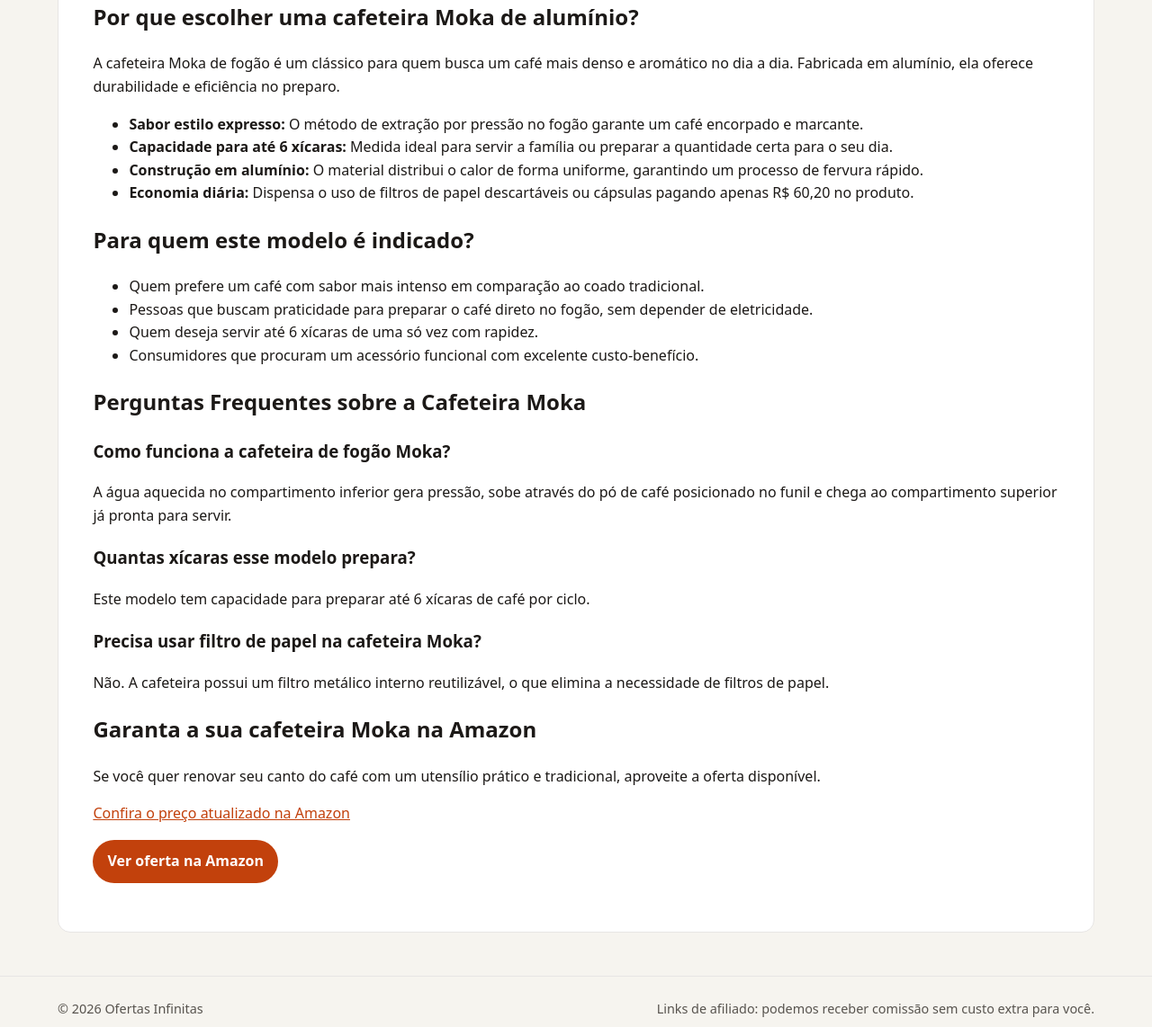
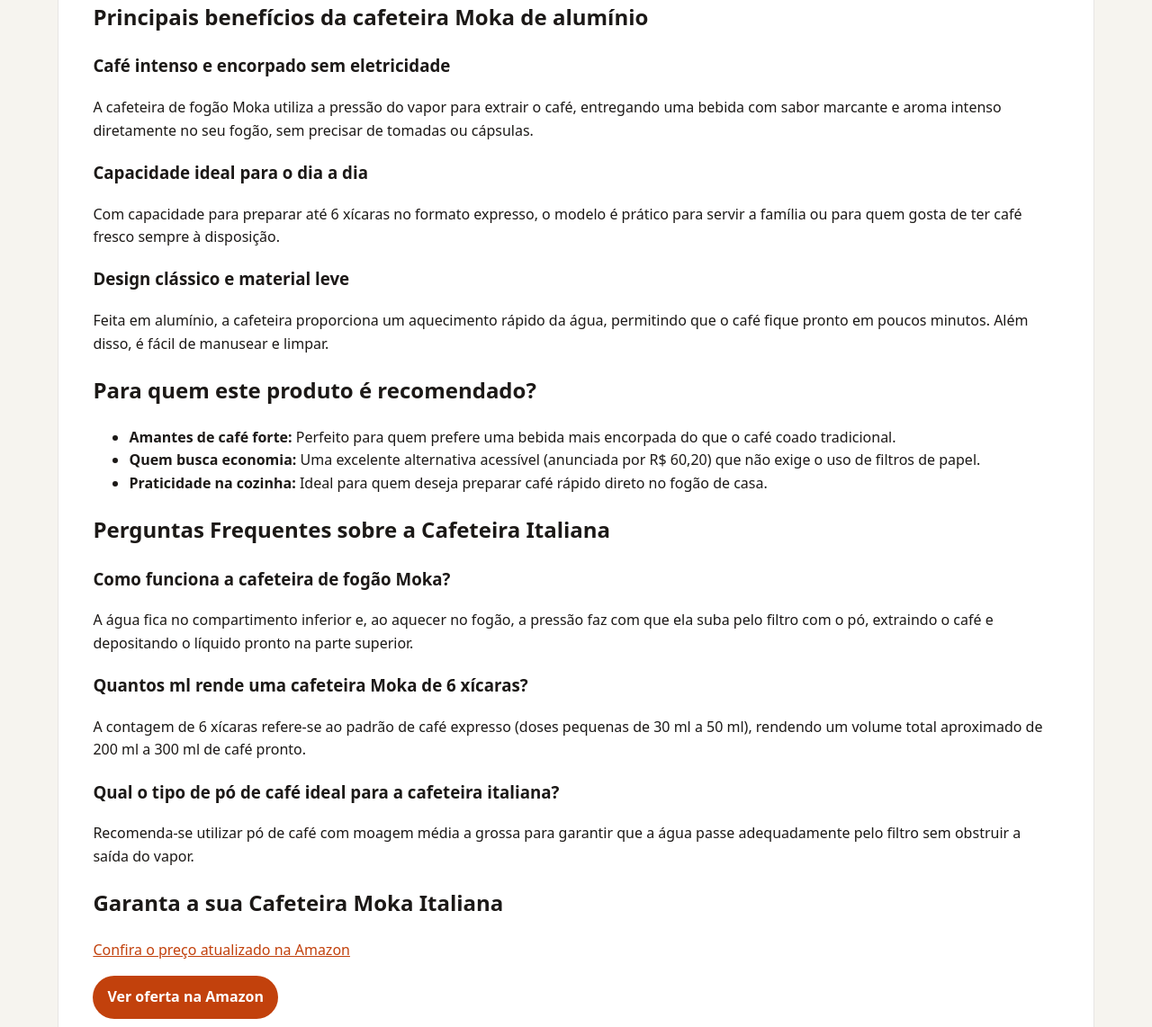
Before and after one commit to Monuver/afiliado, a Jekyll site: the page built from _posts/2026-08-20-cafeteira-de-fogao-moka-italiana-expresso-aluminio-ate-6-xic-b08b79hyvc.md, in a window 1280 px wide and 1400 px high, scrolled down 379 px. Shown: the part 258-1400 px from the top of the window at 90% size. Built offline with Jekyll 4.4.1, drawn with Linux system fonts in a browser that asks for light colours; some of the changed text lies outside the part shown.

Commit message:
chore: novas ofertas geradas automaticamente

```diff
--- a/_posts/2026-08-20-cafeteira-de-fogao-moka-italiana-expresso-aluminio-ate-6-xic-b08b79hyvc.md
+++ b/_posts/2026-08-20-cafeteira-de-fogao-moka-italiana-expresso-aluminio-ate-6-xic-b08b79hyvc.md
@@ -1,8 +1,8 @@
 ---
 layout: post
-title: 'Cafeteira de Fogão Moka Italiana 6 Xícaras: Café Encorpado por R$ 60,20'
-description: Gosta de café forte? A cafeteira Moka Italiana de alumínio faz até 6 xícaras no fogão com praticidade. Garanta a sua por apenas R$ 60,20 na Amazon!
-date: 2026-08-27 15:57:54 -0300
+title: 'Cafeteira de Fogão Moka Italiana de Alumínio 6 Xícaras: Vale a Pena?'
+description: Procura um café encorpado estilo expresso no fogão? Conheça a cafeteira de fogão Moka italiana em alumínio para até 6 xícaras por apenas R$ 60,20 na...
+date: 2026-08-28 16:57:11 -0300
 categories:
 - ofertas
 image: https://m.media-amazon.com/images/I/61A1oovKq-L._AC_SL1200_.jpg
@@ -10,41 +10,40 @@ preco: R$60,20
 affiliate_url: https://amzn.to/4x2LESM
 ---
 
-# Cafeteira de Fogão Moka Italiana 6 Xícaras: Café Encorpado por R$ 60,20
+# Cafeteira de Fogão Moka Italiana de Alumínio 6 Xícaras: Vale a Pena?
 
-Gosta de café forte? A cafeteira Moka Italiana de alumínio faz até 6 xícaras no fogão com praticidade. Garanta a sua por apenas R$ 60,20 na Amazon!
+Procura um café encorpado estilo expresso no fogão? Conheça a cafeteira de fogão Moka italiana em alumínio para até 6 xícaras por apenas R$ 60,20 na Amazon.
 
 ![Cafeteira de Fogão Moka Italiana Expresso Aluminio até 6 Xícaras](https://m.media-amazon.com/images/I/61A1oovKq-L._AC_SL1200_.jpg)
 
-## Por que escolher uma cafeteira Moka de alumínio?
+## Principais benefícios da cafeteira Moka de alumínio
 
-A cafeteira Moka de fogão é um clássico para quem busca um café mais denso e aromático no dia a dia. Fabricada em alumínio, ela oferece durabilidade e eficiência no preparo.
+### Café intenso e encorpado sem eletricidade
+A cafeteira de fogão Moka utiliza a pressão do vapor para extrair o café, entregando uma bebida com sabor marcante e aroma intenso diretamente no seu fogão, sem precisar de tomadas ou cápsulas.
 
-* **Sabor estilo expresso:** O método de extração por pressão no fogão garante um café encorpado e marcante.
-* **Capacidade para até 6 xícaras:** Medida ideal para servir a família ou preparar a quantidade certa para o seu dia.
-* **Construção em alumínio:** O material distribui o calor de forma uniforme, garantindo um processo de fervura rápido.
-* **Economia diária:** Dispensa o uso de filtros de papel descartáveis ou cápsulas pagando apenas R$ 60,20 no produto.
+### Capacidade ideal para o dia a dia
+Com capacidade para preparar até 6 xícaras no formato expresso, o modelo é prático para servir a família ou para quem gosta de ter café fresco sempre à disposição.
 
-## Para quem este modelo é indicado?
+### Design clássico e material leve
+Feita em alumínio, a cafeteira proporciona um aquecimento rápido da água, permitindo que o café fique pronto em poucos minutos. Além disso, é fácil de manusear e limpar.
 
-* Quem prefere um café com sabor mais intenso em comparação ao coado tradicional.
-* Pessoas que buscam praticidade para preparar o café direto no fogão, sem depender de eletricidade.
-* Quem deseja servir até 6 xícaras de uma só vez com rapidez.
-* Consumidores que procuram um acessório funcional com excelente custo-benefício.
+## Para quem este produto é recomendado?
 
-## Perguntas Frequentes sobre a Cafeteira Moka
+* **Amantes de café forte:** Perfeito para quem prefere uma bebida mais encorpada do que o café coado tradicional.
+* **Quem busca economia:** Uma excelente alternativa acessível (anunciada por R$ 60,20) que não exige o uso de filtros de papel.
+* **Praticidade na cozinha:** Ideal para quem deseja preparar café rápido direto no fogão de casa.
+
+## Perguntas Frequentes sobre a Cafeteira Italiana
 
 ### Como funciona a cafeteira de fogão Moka?
-A água aquecida no compartimento inferior gera pressão, sobe através do pó de café posicionado no funil e chega ao compartimento superior já pronta para servir.
+A água fica no compartimento inferior e, ao aquecer no fogão, a pressão faz com que ela suba pelo filtro com o pó, extraindo o café e depositando o líquido pronto na parte superior.
 
-### Quantas xícaras esse modelo prepara?
-Este modelo tem capacidade para preparar até 6 xícaras de café por ciclo.
+### Quantos ml rende uma cafeteira Moka de 6 xícaras?
+A contagem de 6 xícaras refere-se ao padrão de café expresso (doses pequenas de 30 ml a 50 ml), rendendo um volume total aproximado de 200 ml a 300 ml de café pronto.
 
-### Precisa usar filtro de papel na cafeteira Moka?
-Não. A cafeteira possui um filtro metálico interno reutilizável, o que elimina a necessidade de filtros de papel.
+### Qual o tipo de pó de café ideal para a cafeteira italiana?
+Recomenda-se utilizar pó de café com moagem média a grossa para garantir que a água passe adequadamente pelo filtro sem obstruir a saída do vapor.
 
-## Garanta a sua cafeteira Moka na Amazon
-
-Se você quer renovar seu canto do café com um utensílio prático e tradicional, aproveite a oferta disponível.
+## Garanta a sua Cafeteira Moka Italiana
 
 [Confira o preço atualizado na Amazon](https://amzn.to/4x2LESM)
```
Also changed, not shown: _posts/2026-08-18-cadeira-escritorio-presidente-atlanta-duoffice-preta-comfort-b09vnbcfdj.md (+22 -22 lines), _posts/2026-08-18-hastes-flexiveis-cotonete-bebe-bastonetes-bellacotton-caixa-b0cx9wkp1b.md (+30 -19 lines), _posts/2026-08-18-shampoo-clorexidina-dugs-caes-seborreia-anti-queda-500ml-b09l9qkmd1.md (+24 -21 lines).
